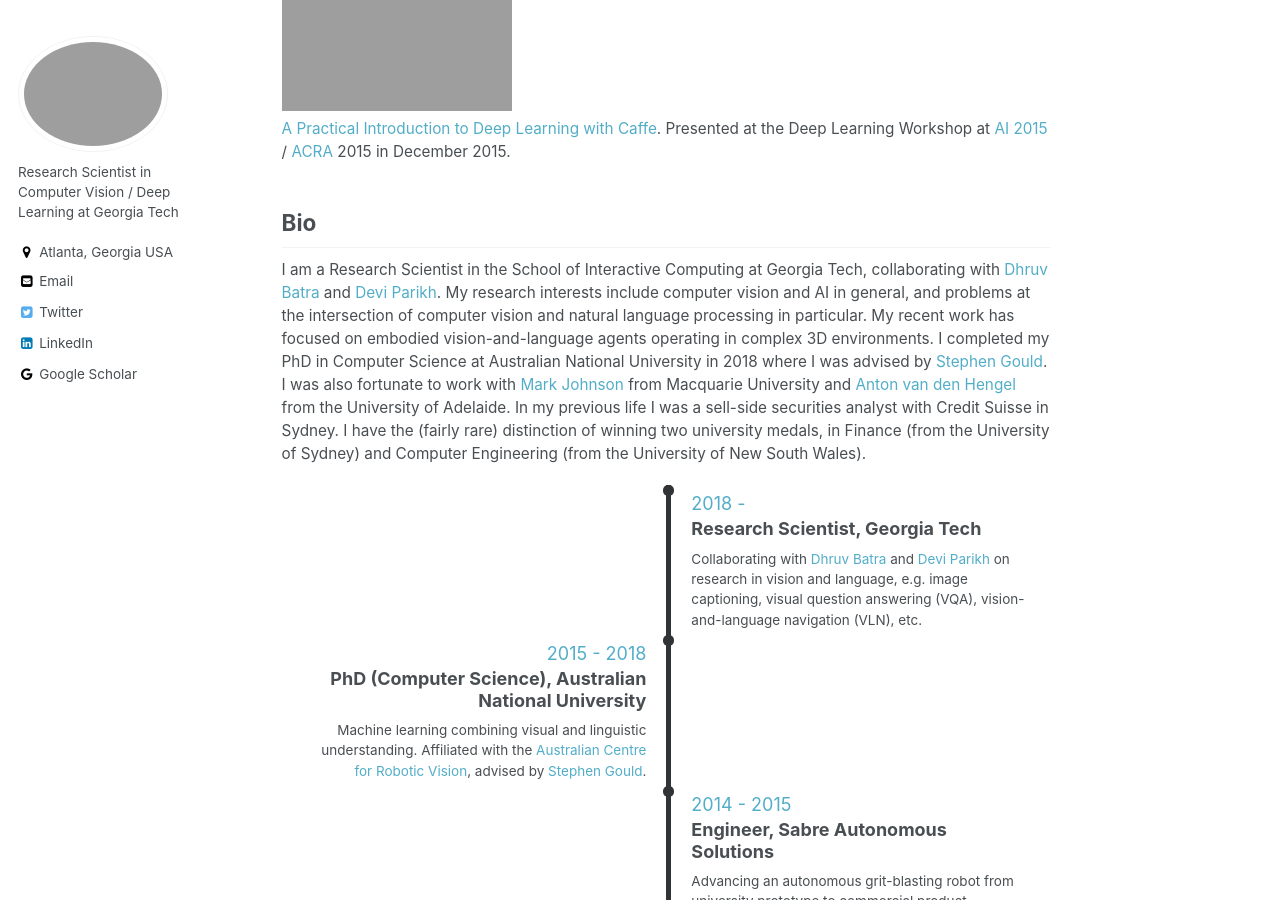
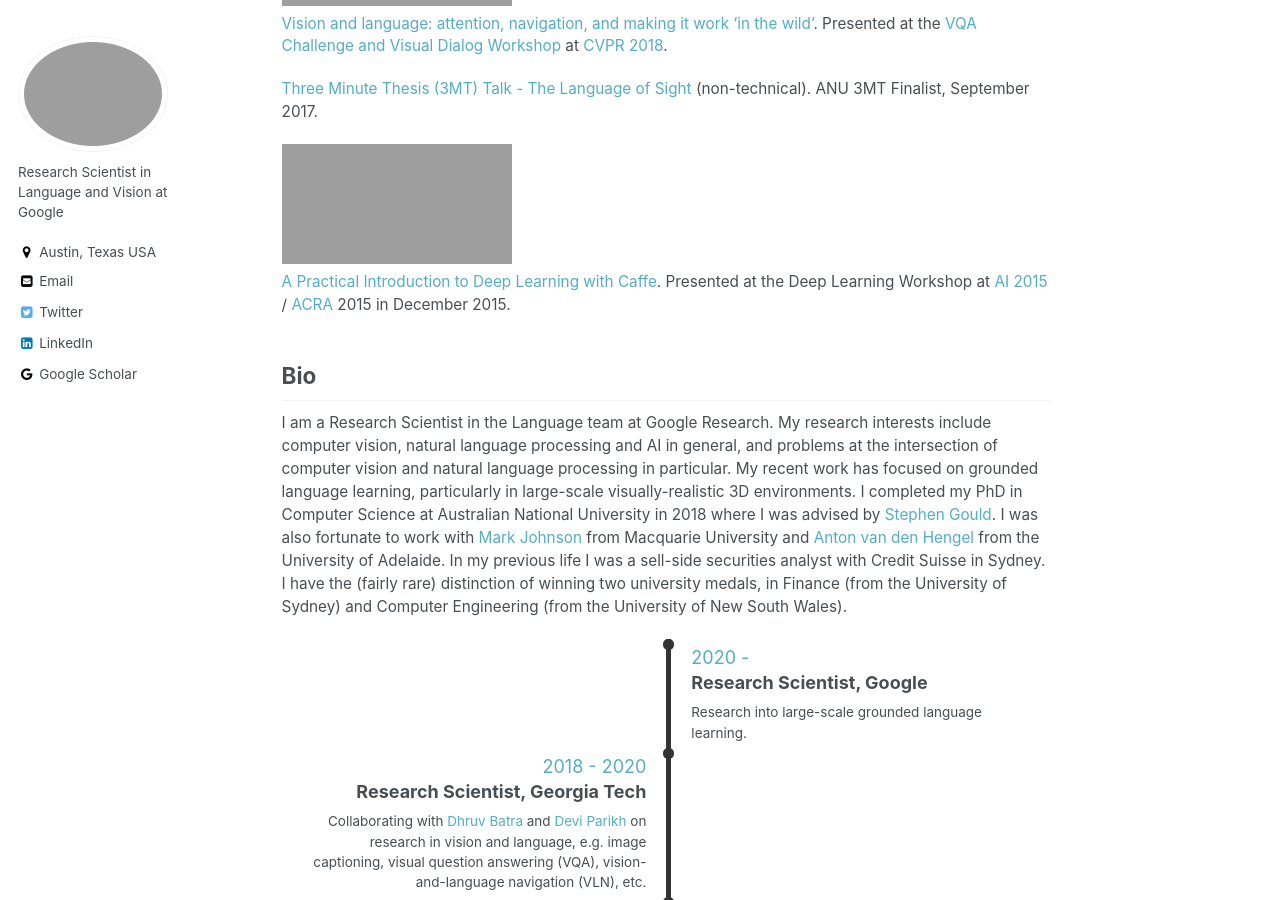
Before and after one commit to peteanderson80/peteanderson80.github.io, a Jekyll site: the page built from index.html, in a window 1280 px wide and 900 px high, scrolled down 4792 px. Built offline with Jekyll 4.4.1, drawn with Linux system fonts in a browser that asks for light colours; a script that is not in the unit is left out; the list of posts is cut into pages by our own code; some of the changed text lies outside the part shown; grey boxes are pictures that could not be loaded.

Commit message:
Career updates

```diff
--- a/_config.yml
+++ b/_config.yml
@@ -66,9 +66,9 @@
 author:
   name             : # "Peter Anderson"
   avatar           : "bio-photo-2.jpg"
-  bio              : "Research Scientist in Computer Vision / Deep Learning at Georgia Tech"
-  location         : "Atlanta, Georgia USA"
-  email            : "peter.anderson@gatech.edu"
+  bio              : "Research Scientist in Language and Vision at Google"
+  location         : "Austin, Texas USA"
+  email            : "pjand@google.com"
   uri              :
   bitbucket        :
   codepen          :
--- a/_data/publications.yml
+++ b/_data/publications.yml
@@ -30,6 +30,12 @@
     links:
       - "[Project](https://video-dialog.com/){: .btn .btn--success}"
       - "[PDF](https://arxiv.org/pdf/1901.09107.pdf){: .btn .btn--info}"
+  - title: "Visual Landmark Selection for Generating Grounded and Interpretable Navigation Instructions"
+    authors: "Sanyam Agarwal, Devi Parikh, Dhruv Batra, **Peter Anderson**, Stefan Lee"
+    venue: "In *CVPR Workshop on Deep Learning for Semantic Visual Navigation*, 2019."
+    teaser: VLN-gen.png
+    links:
+      - "[PDF](/images/visual-landmarks.pdf){: .btn .btn--info}"
   - title: "Trainable Decoding of Sets of Sequences for Neural Sequence Models"
     authors: "Ashwin Kalyan, **Peter Anderson**, Stefan Lee, Dhruv Batra"
     venue: "In *International Conference on Machine Learning (ICML)*, 2019. **Oral Presentation**{:.oral}"
--- a/_includes/timeline.html
+++ b/_includes/timeline.html
@@ -2,7 +2,13 @@
 
 <div id="timeline">
   <div class="timelineitem">
-    <div class="tdate">2018 -</div>
+    <div class="tdate">2020 -</div>
+    <h3 class="ttitle">Research Scientist, Google</h3>
+    <div class="tdesc">Research into large-scale grounded language learning.
+    </div>
+  </div>
+  <div class="timelineitem">
+    <div class="tdate">2018 - 2020</div>
     <h3 class="ttitle">Research Scientist, Georgia Tech</h3>
     <div class="tdesc">Collaborating with
     <a href="https://www.cc.gatech.edu/~dbatra/" target="_blank">Dhruv Batra</a> and
--- a/index.html
+++ b/index.html
@@ -70,7 +70,7 @@
 
 <h2 id="bio">Bio</h2>
 <div><p>
-I am a Research Scientist in the School of Interactive Computing at Georgia Tech, collaborating with <a href="https://www.cc.gatech.edu/~dbatra/" target="_blank">Dhruv Batra</a> and <a href="https://www.cc.gatech.edu/~parikh/" target="_blank">Devi Parikh</a>. My research interests include computer vision and AI in general, and problems at the intersection of computer vision and natural language processing in particular. My recent work has focused on embodied vision-and-language agents operating in complex 3D environments. I completed my PhD in Computer Science at Australian National University in 2018 where I was advised by <a href="https://users.cecs.anu.edu.au/~sgould/" target="_blank">Stephen Gould</a>. I was also fortunate to work with <a href="http://web.science.mq.edu.au/~mjohnson/" target="_blank">Mark Johnson</a> from Macquarie University and <a href="https://cs.adelaide.edu.au/~hengel/" target="_blank">Anton van den Hengel</a> from the University of Adelaide. In my previous life I was a sell-side securities analyst with Credit Suisse in Sydney. I have the (fairly rare) distinction of winning two university medals, in Finance (from the University of Sydney) and Computer Engineering (from the University of New South Wales).
+I am a Research Scientist in the Language team at Google Research. My research interests include computer vision, natural language processing and AI in general, and problems at the intersection of computer vision and natural language processing in particular. My recent work has focused on grounded language learning, particularly in large-scale visually-realistic 3D environments. I completed my PhD in Computer Science at Australian National University in 2018 where I was advised by <a href="https://users.cecs.anu.edu.au/~sgould/" target="_blank">Stephen Gould</a>. I was also fortunate to work with <a href="http://web.science.mq.edu.au/~mjohnson/" target="_blank">Mark Johnson</a> from Macquarie University and <a href="https://cs.adelaide.edu.au/~hengel/" target="_blank">Anton van den Hengel</a> from the University of Adelaide. In my previous life I was a sell-side securities analyst with Credit Suisse in Sydney. I have the (fairly rare) distinction of winning two university medals, in Finance (from the University of Sydney) and Computer Engineering (from the University of New South Wales).
 </p></div>
 {% include timeline.html %}
 <h2>Other Projects</h2>
```
Also changed, not shown: images/VLN-gen.png (added), 2 other files.
